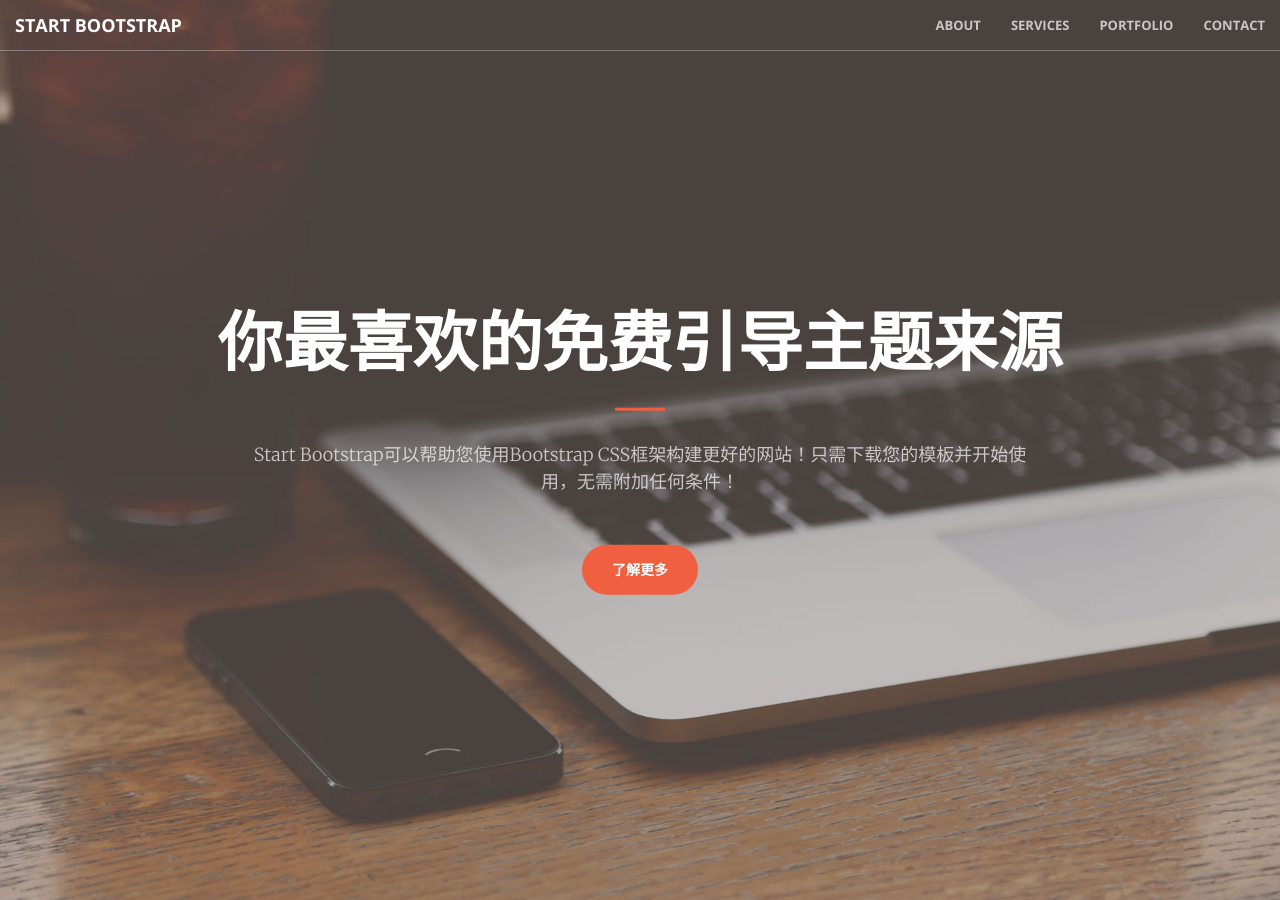
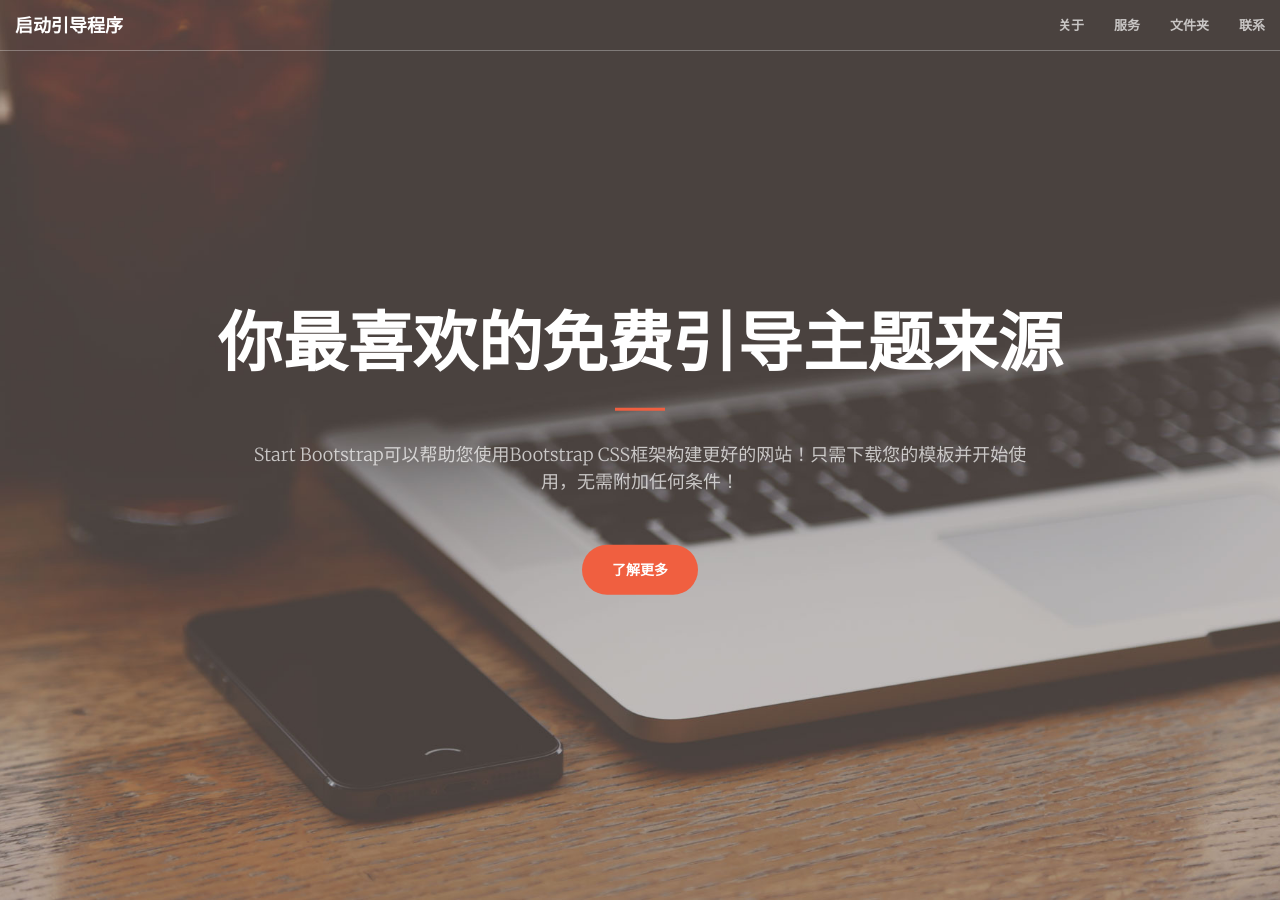
Before and after one commit to ceozyg3/ceozyg3, a Jekyll site: the page built from index.html, in a window 1280 px wide and 900 px high. Built offline with Jekyll 4.4.1, drawn with Linux system fonts in a browser that asks for light colours.

Commit message:
Update nav.html

```diff
--- a/_includes/nav.html
+++ b/_includes/nav.html
@@ -3,28 +3,28 @@
         <!-- Brand and toggle get grouped for better mobile display -->
         <div class="navbar-header">
             <button type="button" class="navbar-toggle collapsed" data-toggle="collapse" data-target="#bs-example-navbar-collapse-1">
-                <span class="sr-only">Toggle navigation</span>
+                <span class="sr-only">切换导航</span>
                 <span class="icon-bar"></span>
                 <span class="icon-bar"></span>
                 <span class="icon-bar"></span>
             </button>
-            <a class="navbar-brand page-scroll" href="#page-top">Start Bootstrap</a>
+            <a class="navbar-brand page-scroll" href="#page-top">启动引导程序</a>
         </div>
 
         <!-- Collect the nav links, forms, and other content for toggling -->
         <div class="collapse navbar-collapse" id="bs-example-navbar-collapse-1">
             <ul class="nav navbar-nav navbar-right">
                 <li>
-                    <a class="page-scroll" href="#about">About</a>
+                    <a class="page-scroll" href="#about">关于</a>
                 </li>
                 <li>
-                    <a class="page-scroll" href="#services">Services</a>
+                    <a class="page-scroll" href="#services">服务</a>
                 </li>
                 <li>
-                    <a class="page-scroll" href="#portfolio">Portfolio</a>
+                    <a class="page-scroll" href="#portfolio">文件夹</a>
                 </li>
                 <li>
-                    <a class="page-scroll" href="#contact">Contact</a>
+                    <a class="page-scroll" href="#contact">联系</a>
                 </li>
             </ul>
         </div>
```
